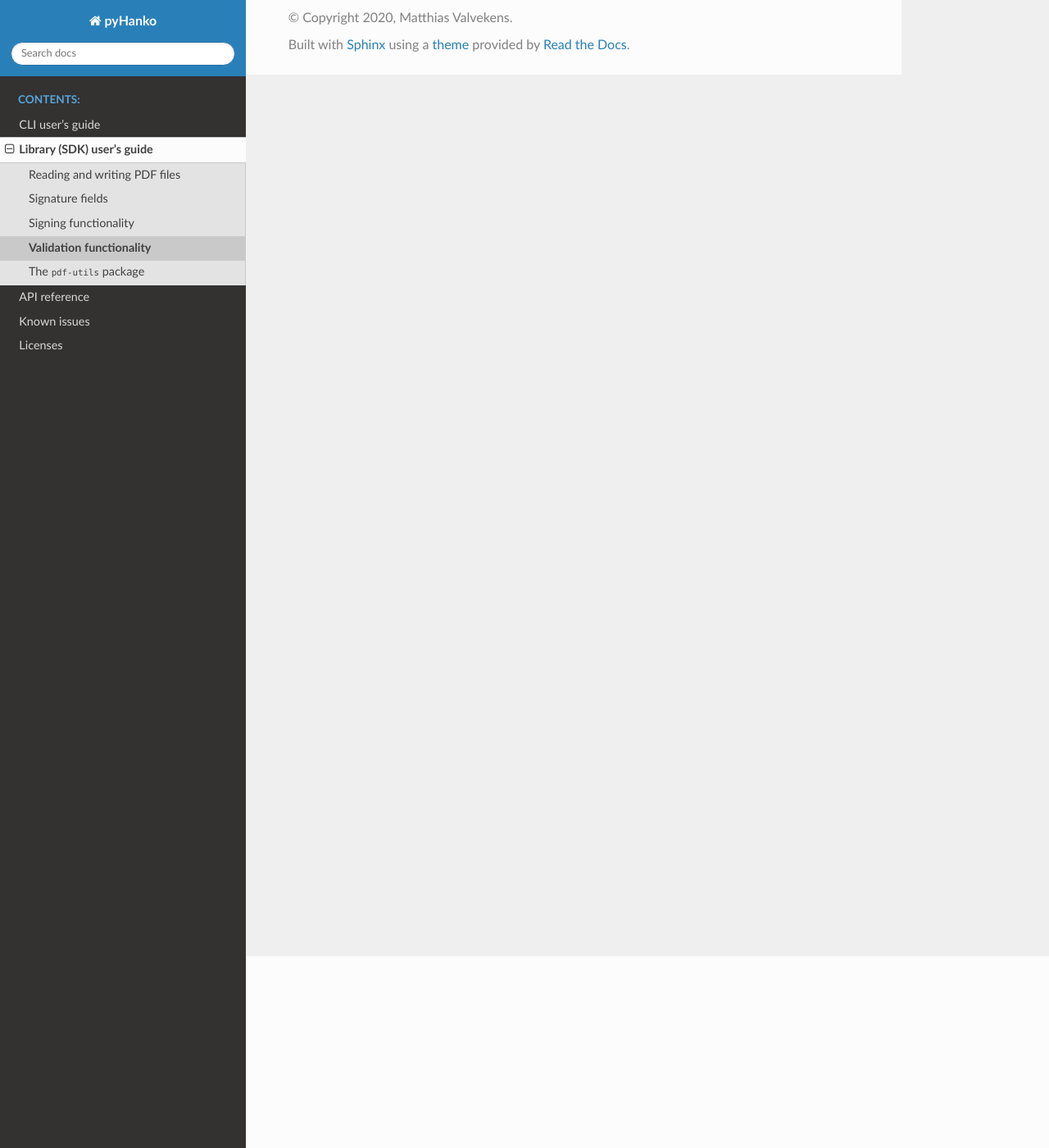
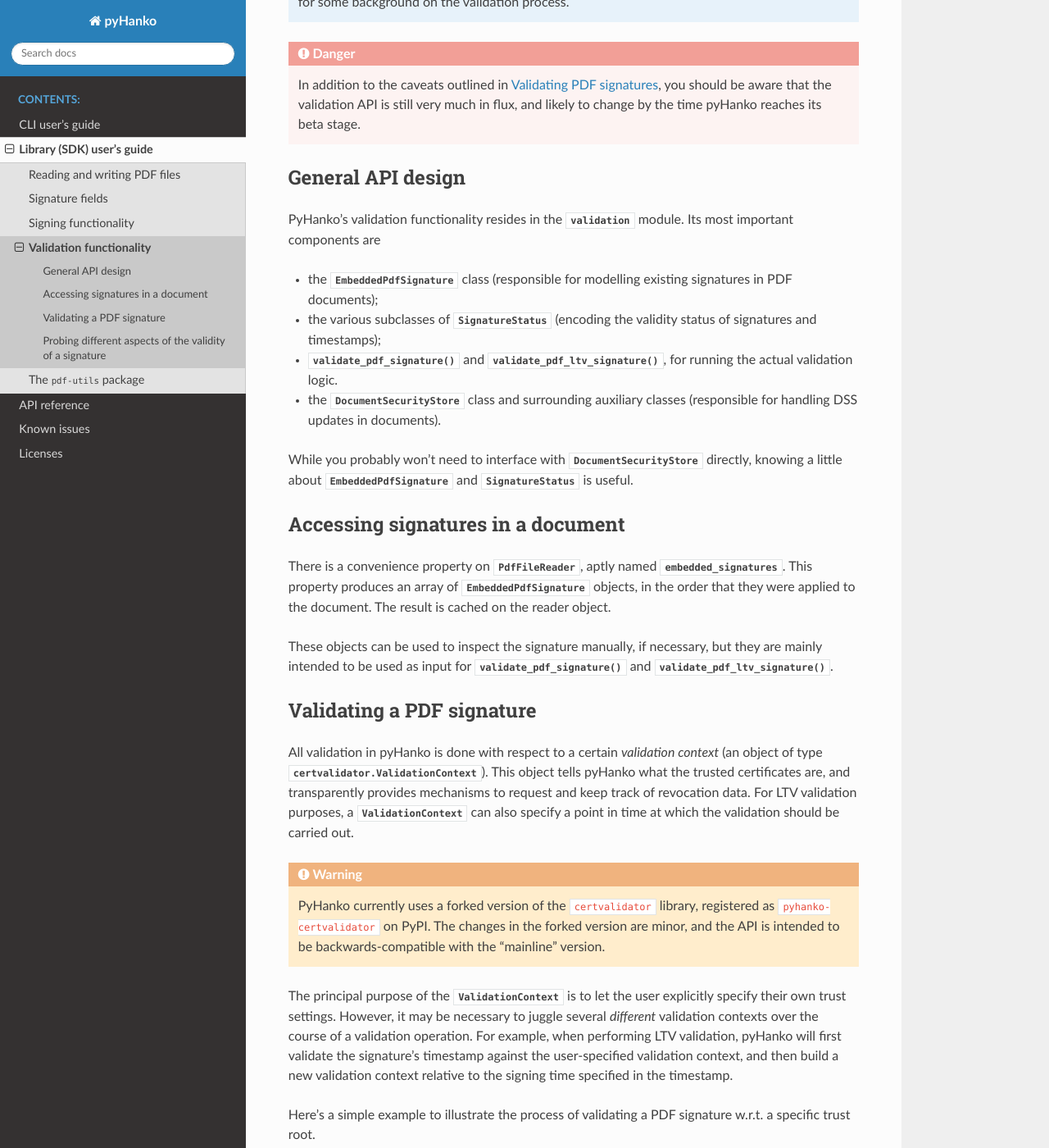
Before and after one commit to MatthiasValvekens/pyHanko, a Sphinx documentation site: the page built from docs/lib-guide/validation.rst, in a window 1280 px wide and 1400 px high, scrolled down 234 px. Shown: the whole window at 82% size. Built offline with Sphinx 7.4.7 and the Read the Docs theme 2.0.0, drawn with Linux system fonts in a browser that asks for light colours; some of the changed text lies outside the part shown.

Commit message:
Illustrate validation logic in docs

```diff
--- a/docs/lib-guide/validation.rst
+++ b/docs/lib-guide/validation.rst
@@ -1,2 +1,108 @@
 Validation functionality
 ========================
+
+
+.. note::
+
+    Before reading this, you may want to take a look at
+    :ref:`validation-factors` for some background on the validation process.
+
+
+.. danger::
+    In addition to the caveats outlined in :doc:`../cli-guide/validation`,
+    you should be aware that the validation API is still very much in flux,
+    and likely to change by the time pyHanko reaches its beta stage.
+
+
+.. |EmbeddedPdfSignature| replace:: :class:`~.pyhanko.sign.validation.EmbeddedPdfSignature`
+.. |SignatureStatus| replace:: :class:`~.pyhanko.sign.general.SignatureStatus`
+.. |DocumentSecurityStore| replace:: :class:`~.pyhanko.sign.validation.DocumentSecurityStore`
+.. |ValidationContext| replace:: :class:`~.certvalidator.ValidationContext`
+
+General API design
+------------------
+
+PyHanko's validation functionality resides in the
+:mod:`~.pyhanko.sign.validation` module.
+Its most important components are
+
+* the |EmbeddedPdfSignature| class (responsible for modelling existing
+  signatures in PDF documents);
+* the various subclasses of |SignatureStatus| (encoding the validity status
+  of signatures and timestamps);
+* :func:`~.pyhanko.sign.validation.validate_pdf_signature` and
+  :func:`~.pyhanko.sign.validation.validate_pdf_ltv_signature`, for running
+  the actual validation logic.
+* the |DocumentSecurityStore| class and surrounding auxiliary classes
+  (responsible for handling DSS updates in documents).
+
+While you probably won't need to interface with |DocumentSecurityStore| directly,
+knowing a little about |EmbeddedPdfSignature| and |SignatureStatus| is useful.
+
+
+Accessing signatures in a document
+----------------------------------
+
+There is a convenience property on
+:class:`~.pyhanko.pdf_utils.reader.PdfFileReader`, aptly named
+:attr:`~.pyhanko.pdf_utils.reader.PdfFileReader.embedded_signatures`.
+This property produces an array of |EmbeddedPdfSignature| objects, in the order
+that they were applied to the document. The result is cached on the reader
+object.
+
+These objects can be used to inspect the signature manually, if necessary,
+but they are mainly intended to be used as input for
+:func:`~.pyhanko.sign.validation.validate_pdf_signature` and
+:func:`~.pyhanko.sign.validation.validate_pdf_ltv_signature`.
+
+
+Validating a PDF signature
+--------------------------
+
+All validation in pyHanko is done with respect to a certain *validation context*
+(an object of type :class:`.certvalidator.ValidationContext`).
+This object tells pyHanko what the trusted certificates are, and transparently
+provides mechanisms to request and keep track of revocation data.
+For LTV validation purposes, a |ValidationContext| can also specify a point in
+time at which the validation should be carried out.
+
+.. warning::
+    PyHanko currently uses a forked version of the ``certvalidator`` library,
+    registered as ``pyhanko-certvalidator`` on PyPI. The changes in the forked
+    version are minor, and the API is intended to be backwards-compatible with
+    the "mainline" version.
+
+The principal purpose of the |ValidationContext| is to let the user explicitly
+specify their own trust settings.
+However, it may be necessary to juggle several *different* validation contexts
+over the course of a validation operation. For example, when performing LTV
+validation, pyHanko will first validate the signature's timestamp against the
+user-specified validation context, and then build a new validation context
+relative to the signing time specified in the timestamp.
+
+
+Here's a simple example to illustrate the process of validating a PDF signature
+w.r.t. a specific trust root.
+
+
+.. code-block:: python
+
+    from oscrypto import keys
+    from certvalidator import ValidationContext
+    from pyhanko.pdf_utils.reader import PdfFileReader
+    from pyhanko.sign.validation import validate_pdf_signature
+
+    root_cert = keys.parse_certificate(b'<certificate data goes here>')
+    vc = ValidationContext(trust_roots=[root_cert])
+
+    with open('document.pdf', 'rb') as doc:
+        r = PdfFileReader(doc)
+        sig = r.embedded_signatures[0]
+        status = validate_pdf_signature(sig, vc)
+        print(status.pretty_print_details())
+
+
+Probing different aspects of the validity of a signature
+--------------------------------------------------------
+
+TODO
```
Also changed, not shown: docs/cli-guide/validation.rst (+10 -0 lines).
